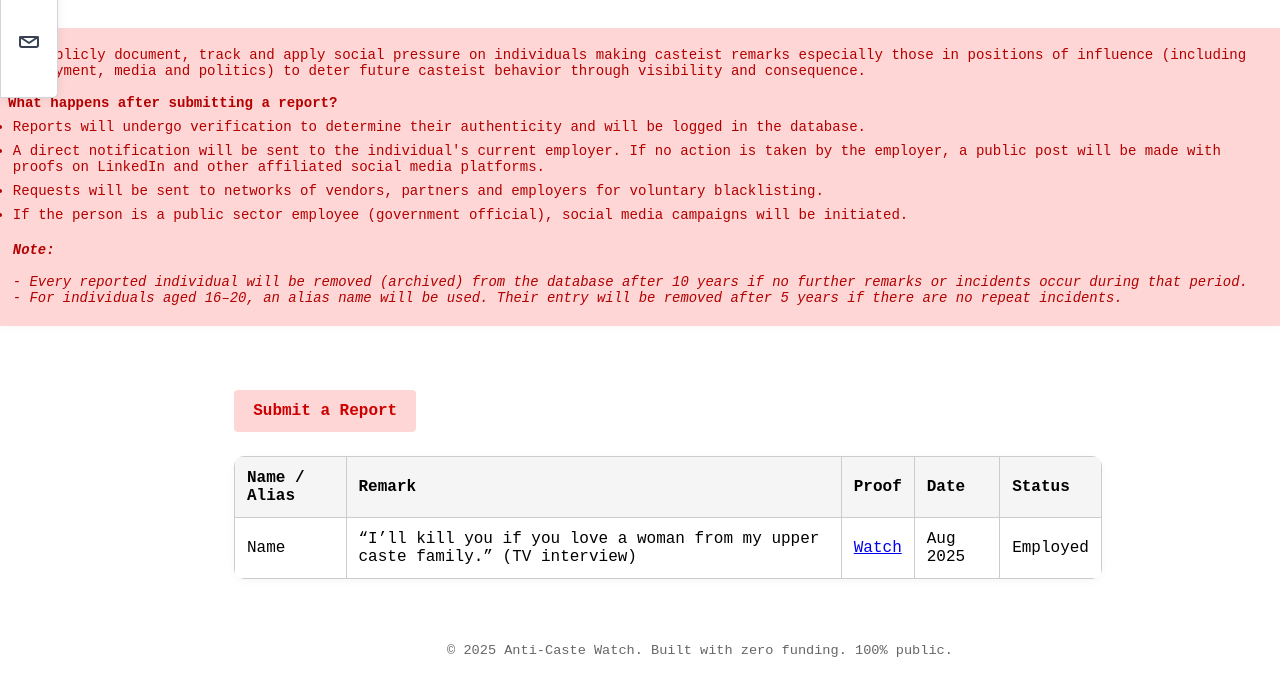
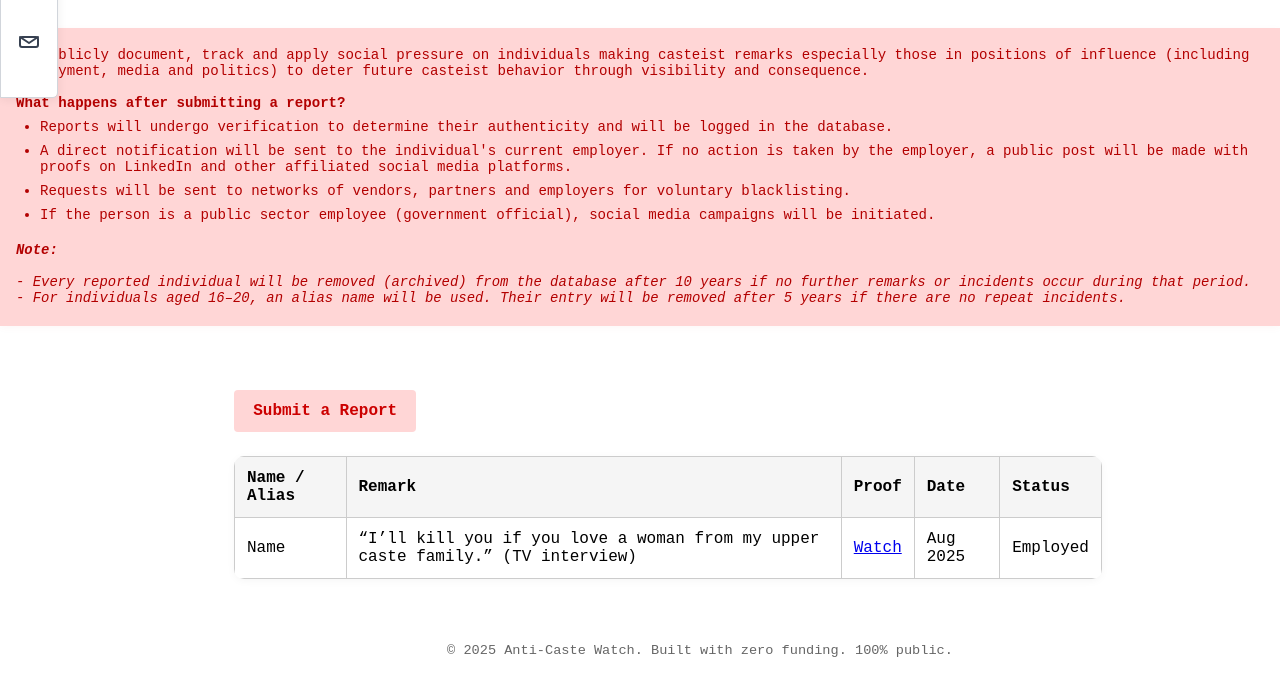
Before and after one commit to anticastewatch/anticastewatch.github.io, a plain HTML site: page index.html in a window 1280 px wide. Shown: the part 234-924 px from the top of the page. Drawn offline with Linux system fonts and the light colour scheme; a web font is replaced by a local one.

Commit message:
Update index.html

```diff
--- a/index.html
+++ b/index.html
@@ -83,7 +83,7 @@
       width: 100vw;
       display: flex;
       justify-content: center;
-      margin-left: -56px; /* so banner starts from true edge, compensating for menu */
+      margin-left: -56px;
     }
     .banner {
       background: #ffd6d6;
@@ -94,18 +94,16 @@
       padding: 1.2rem 0;
       margin: 2rem 0;
       width: 100vw;
-      font-size: 0.88rem; /* smaller font size */
+      font-size: 0.88rem;
       box-shadow: 0 2px 8px rgba(200,0,0,0.03);
       text-align: left;
     }
-    .banner > div,
-    .banner > p,
-    .banner > ul,
-    .banner > strong {
+    /* Add padding to all direct children inside the banner */
+    .banner > * {
       max-width: 1200px;
       margin: 0 auto;
-      padding-left: 1.5rem;
-      padding-right: 1.5rem;
+      padding-left: 2.5rem;
+      padding-right: 2.5rem;
     }
     .banner ul {
       padding-left: 2.5rem;
@@ -179,13 +177,10 @@
       width: 100%;
     }
     @media (max-width: 1400px) {
-      .banner > div,
-      .banner > p,
-      .banner > ul,
-      .banner > strong {
+      .banner > * {
         max-width: 98vw;
-        padding-left: 0.5rem;
-        padding-right: 0.5rem;
+        padding-left: 1rem;
+        padding-right: 1rem;
       }
     }
     @media (max-width: 700px) {
@@ -211,6 +206,10 @@
       }
       .banner-wrap {
         margin-left: 0;
+      }
+      .banner > * {
+        padding-left: 0.5rem;
+        padding-right: 0.5rem;
       }
     }
   </style>
```
